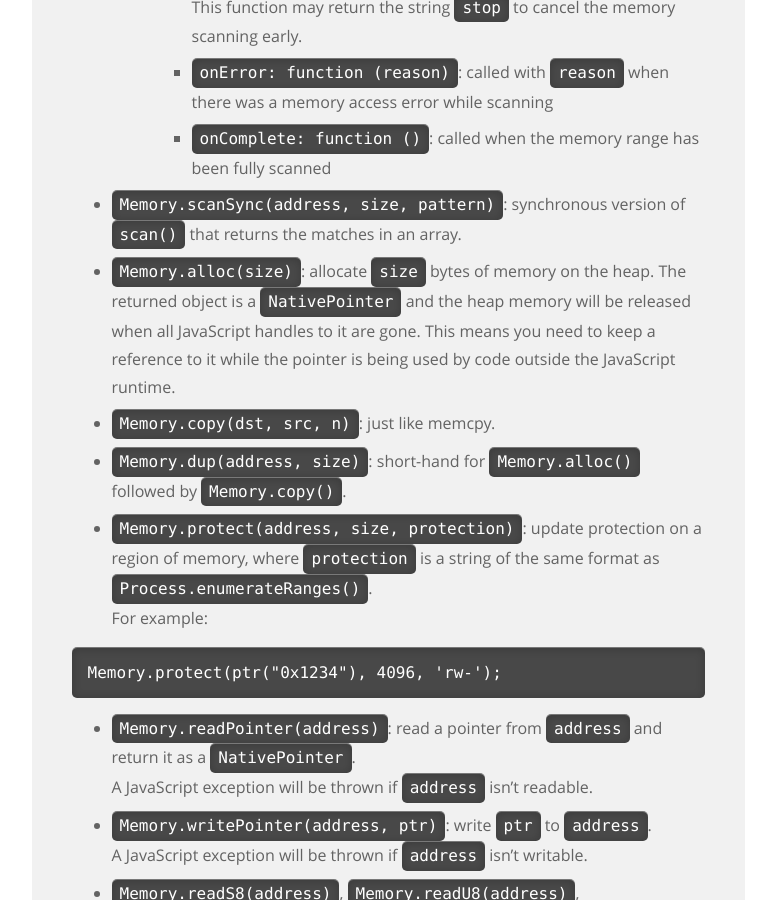
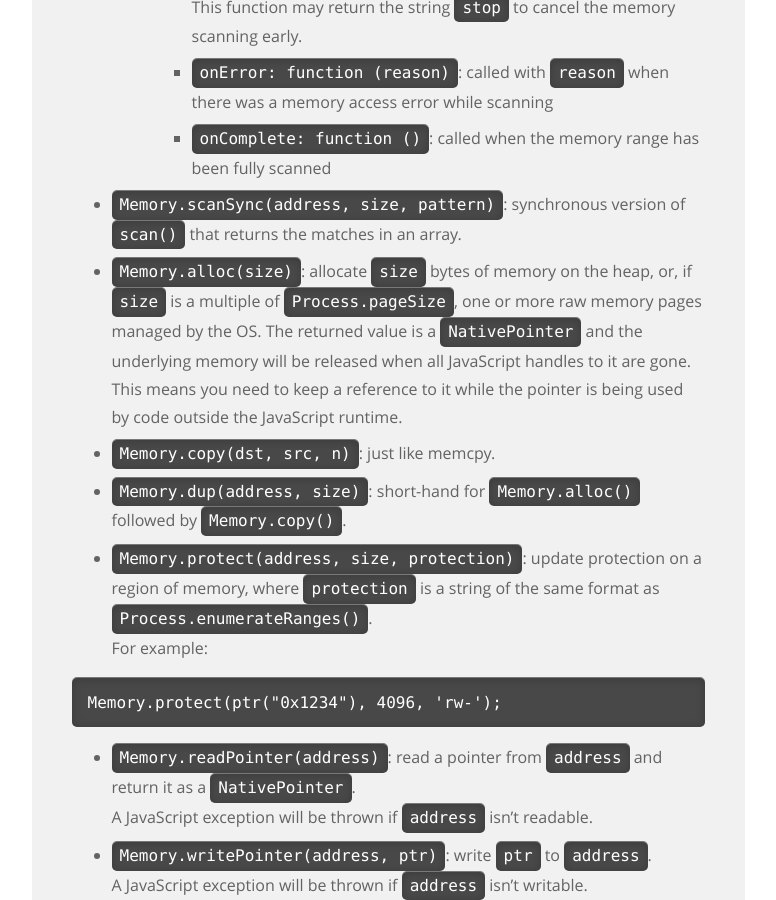
Before and after one commit to frida/frida-website, a Jekyll site: the page built from _docs/javascript-api.md, in a window 1280 px wide and 900 px high, scrolled down 11252 px. Shown: the whole window, without its empty margins (364-1140 px from the left). Built offline with Jekyll 4.4.1, drawn with Linux system fonts in a browser that asks for light colours.

Commit message:
Mention that Memory.alloc() is able to allocate raw memory pages

```diff
--- a/_docs/javascript-api.md
+++ b/_docs/javascript-api.md
@@ -445,11 +445,12 @@ In the example above we used `script.on('message', on_message)` to monitor for a
 -   `Memory.scanSync(address, size, pattern)`: synchronous version of `scan()`
     that returns the matches in an array.
 
-+   `Memory.alloc(size)`: allocate `size` bytes of memory on the heap. The
-    returned object is a `NativePointer` and the heap memory will be released
-    when all JavaScript handles to it are gone. This means you need to keep
-    a reference to it while the pointer is being used by code outside the
-    JavaScript runtime.
++   `Memory.alloc(size)`: allocate `size` bytes of memory on the heap, or, if
+    `size` is a multiple of `Process.pageSize`, one or more raw memory pages
+    managed by the OS. The returned value is a `NativePointer` and the
+    underlying memory will be released when all JavaScript handles to it are
+    gone. This means you need to keep a reference to it while the pointer is
+    being used by code outside the JavaScript runtime.
 
 +   `Memory.copy(dst, src, n)`: just like memcpy.
 
```
